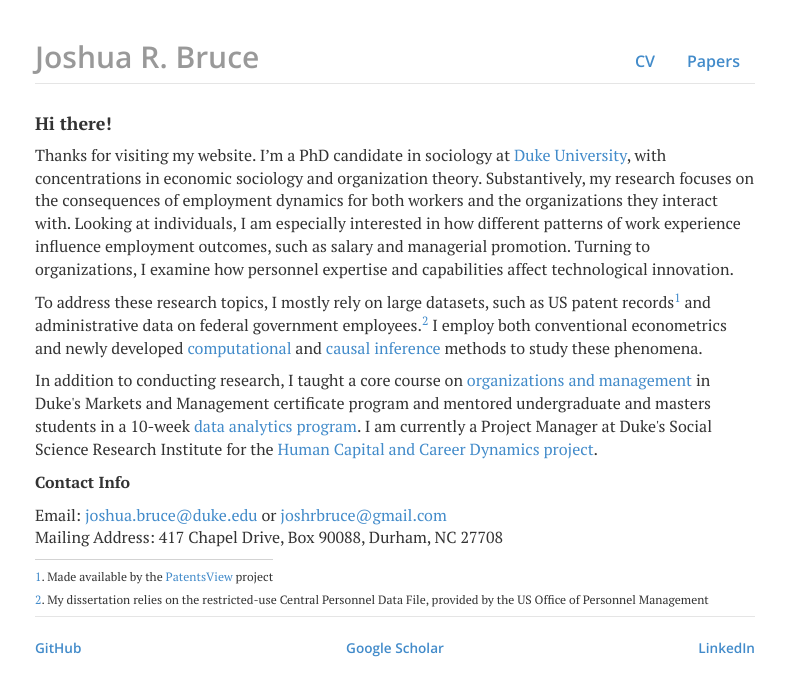
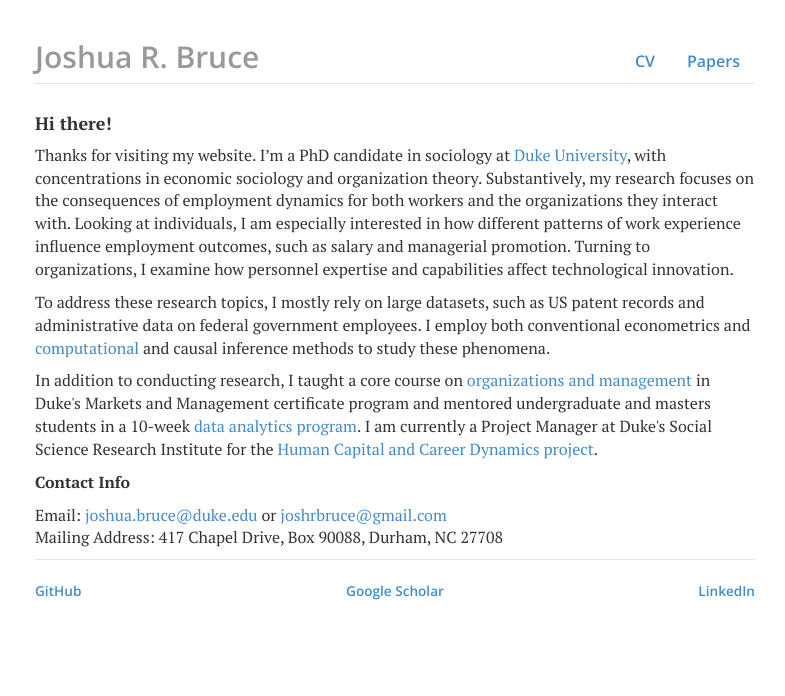
Before and after one commit to joshuarbruce/joshuarbruce.github.io, a Jekyll site: the page built from index.html, in a window 1280 px wide. Shown: the top 696 px of the page, without its empty margins (245-1030 px from the left). Built offline with Jekyll 4.4.1, drawn with Linux system fonts in a browser that asks for light colours; nearby versions of some CDN libraries.

Commit message:
Update index.html

```diff
--- a/index.html
+++ b/index.html
@@ -6,7 +6,7 @@ title: joshuarbruce.github.io
 	<h4>Hi there!</h4>
 	<p>Thanks for visiting my website. I’m a PhD candidate in sociology at <a href="http://sociology.duke.edu/" target="_blank">Duke University</a>, with concentrations in economic sociology and organization theory. Substantively, my research focuses on the consequences of employment dynamics for both workers and the organizations they interact with. Looking at individuals, I am especially interested in how different patterns of work experience influence employment outcomes, such as salary and managerial promotion. Turning to organizations, I examine how personnel expertise and capabilities affect technological innovation.</p>
 
-	<p>To address these research topics, I mostly rely on large datasets, such as US patent records<sup><a href="#fn1" id="ref1">1</a></sup> and administrative data on federal government employees.<sup><a href="#fn2" id="ref1">2</a></sup> I employ both conventional econometrics and newly developed <a href="https://en.wikipedia.org/wiki/Computational_sociology" target="_blank">computational</a> and <a href="https://arxiv.org/pdf/1003.2619v1.pdf" target="_blank">causal inference</a> methods to study these phenomena.</p>
+	<p>To address these research topics, I mostly rely on large datasets, such as US patent records and administrative data on federal government employees. I employ both conventional econometrics and <a href="https://en.wikipedia.org/wiki/Computational_sociology" target="_blank">computational</a> and causal inference methods to study these phenomena.</p>
 
 	<p>In addition to conducting research, I taught a core course on <a href="https://markets.duke.edu/courses/355" target="_blank">organizations and management</a> in Duke's Markets and Management certificate program and mentored undergraduate and masters students in a 10-week <a href="https://bigdata.duke.edu/projects/analytics-faculty-success" target="_blank">data analytics program</a>. I am currently a Project Manager at Duke's Social Science Research Institute for the <a href="https://ssri.duke.edu/projects/human-capital-career-dynamics-and-organizational-performance-us-federal-government" target="_blank">Human Capital and Career Dynamics project</a>.</p>
 
```
Also changed, not shown: other parts of index.html (+4 -4 lines).
